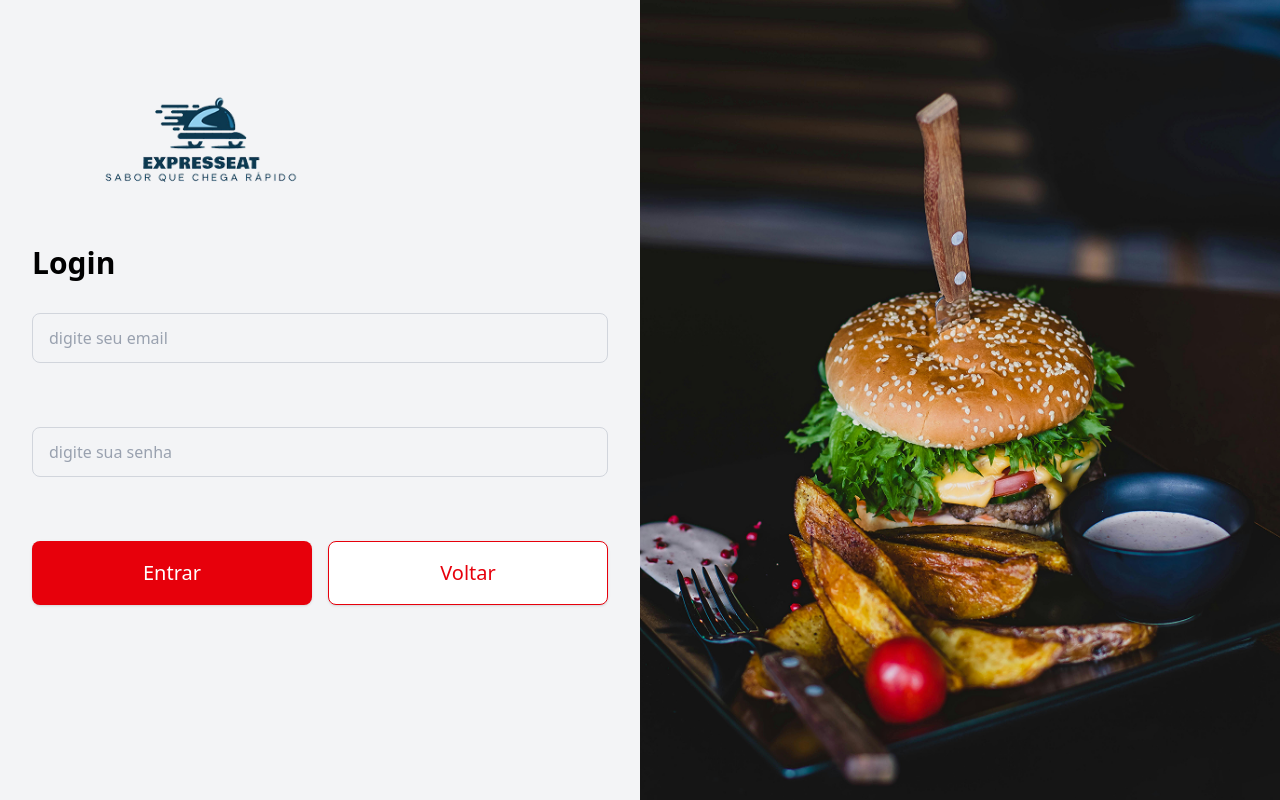
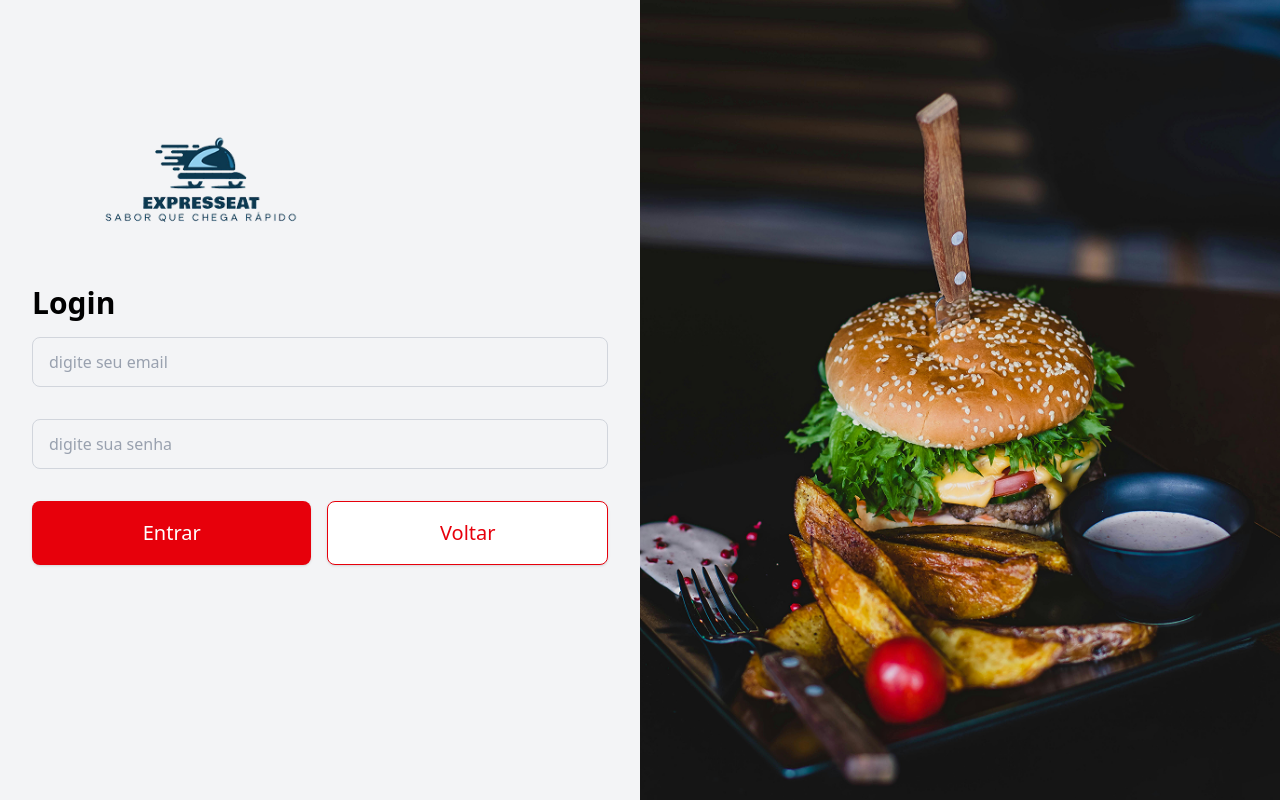
Before and after one commit to dxxiogo/pw2-project, a React (Vite) app: page /login in a window 1280 px wide. Built offline with nearby package versions, Linux system fonts and the light colour scheme.

Commit message:
ajeitando rotas do front end  e adcionando integração com o json-serve no login

```diff
--- /dev/null
+++ b/db.json
@@ -0,0 +1,98 @@
+{
+  "users": [
+    {
+      "id": 1,
+      "email": "teste@teste.com",
+      "password": "123456",
+      "name": "João",
+      "address": {
+        "lat": -23.55052,
+        "lng": -46.633308
+      }
+    },
+    {
+      "id": 2,
+      "email": "admin@teste.com",
+      "password": "admin",
+      "name": "Maria",
+      "address": {
+        "lat": -23.561684,
+        "lng": -46.655981
+      }
+    }
+  ],
+
+  "restaurants": [
+    {
+      "id": 1,
+      "name": "Mansão Restaurante",
+      "address": {
+        "lat": -23.559616,
+        "lng": -46.658693
+      },
+      "rating":"3.5",
+      "email":"mansaores@gmail.com",
+      "password":"123456",
+      "image": "/assets/pizza.jpeg",
+      "items":[1,2]
+    },
+    {
+      "id": 2,
+      "name": "Hamburgueria da Maria",
+      "address": {
+        "lat": -23.5629,
+        "lng": -46.6395
+      },
+      "rating":"4",
+      "email":"hamburguerMaria@gmail.com",
+      "password":"123456",
+      "image": "/assets/hamburguer.png",
+      "items":[3,4]
+    }
+  ],
+
+  "items": [
+    {
+      "id": 1,
+      "restaurantId": 1,
+      "name": "Pizza de Mussarela",
+      "price": 35.0,
+      "image": "/assets/pizza.jpeg"
+    },
+    {
+      "id": 2,
+      "restaurantId": 1,
+      "name": "Panqueca",
+      "price": 40.0,
+      "image": "/assets/panqueca.png"
+    },
+    {
+      "id": 3,
+      "restaurantId": 2,
+      "name": "X-Burger",
+      "price": 25.0,
+      "image": "/assets/hamburguer.png"
+    },
+    {
+      "id": 4,
+      "restaurantId": 2,
+      "name": "X-Salada",
+      "price": 28.0,
+      "image": "/assets/hamburguer.png"
+    }
+  ],
+
+  "orders": [
+    {
+      "id": 1,
+      "userId": 1,
+      "restaurantId": 2,
+      "items": [3],
+      "status": "pending",
+      "address": {
+        "lat": -23.55052,
+        "lng": -46.633308
+      }
+    }
+  ]
+}
--- a/package.json
+++ b/package.json
@@ -12,6 +12,7 @@
   },
   "dependencies": {
     "@tailwindcss/vite": "^4.1.12",
+    "json-server": "^1.0.0-beta.3",
     "lucide-react": "^0.540.0",
     "react": "^19.1.1",
     "react-dom": "^19.1.1",
--- a/src/pages/Login.tsx
+++ b/src/pages/Login.tsx
@@ -1,9 +1,45 @@
-import { Link } from "react-router-dom";
+import { useState } from "react";
+import { useNavigate } from "react-router-dom";
 import FilledButton from "../components/filled-button.tsx";
 import PlaceholderInput from "../components/text-field.tsx";
 
+export default function Login() {
+  const [email, setEmail] = useState("");
+  const [password, setPassword] = useState("");
+  const [loading, setLoading] = useState(false);
+  const [errorMsg, setErrorMsg] = useState("");
+  const navigate = useNavigate();
 
-export default function Login() {
+  async function handleLogin(e: React.FormEvent) {
+  e.preventDefault();
+  setErrorMsg("");
+
+  if (!email || !password) {
+    setErrorMsg("Por favor, preencha email e senha.");
+    return;
+  }
+
+  setLoading(true);
+
+  try {
+    const res = await fetch(`http://localhost:3001/users?email=${email}&password=${password}`);
+    if (!res.ok) throw new Error("Falha na conexão com o servidor.");
+
+    const data = await res.json();
+
+    if (data.length > 0) {
+      localStorage.setItem("user", JSON.stringify(data[0]));
+      navigate("/home");
+    } else {
+      setErrorMsg("Email ou senha inválidos!");
+    }
+  } catch (error: any) {
+    setErrorMsg(error.message || "Erro desconhecido ao tentar logar.");
+  } finally {
+    setLoading(false);
+  }
+}
+
   return (
     <div className="flex min-h-screen bg-gray-100 items-center">
       <div className="flex flex-col justify-center items-start w-full md:w-1/2 px-8 mb-30">
@@ -14,32 +50,50 @@ export default function Login() {
           height={80}
           className="mb-8 mt-2 self-center mr-60"
         />
-        <h1 className="text-3xl font-bold mb-8 mt-4 w-full text-left max-w-xl">
+        <h1 className="text-3xl font-bold mb-4 mt-4 w-full text-left max-w-xl">
           Login
         </h1>
 
-        <PlaceholderInput placeholder="digite seu email" className="mb-8 w-full" />
-        <PlaceholderInput placeholder="digite sua senha" className="mb-8 w-full" />
+        <form onSubmit={handleLogin} className="w-full">
+          <PlaceholderInput
+            placeholder="digite seu email"
+            className="mb-4 w-full"
+            value={email}
+            onChange={(e) => setEmail(e.target.value)}
+          />
+          <PlaceholderInput
+            placeholder="digite sua senha"
+            className="mb-4 w-full"
+            value={password}
+            onChange={(e) => setPassword(e.target.value)}
+            type="password"
+          />
 
-        <div className="flex flex-row gap-4 w-full max-w-full">
-          <Link to="/home" className="w-100">
+          {errorMsg && (
+            <p className="text-red-600 mb-4">{errorMsg}</p>
+          )}
+
+          <div className="flex flex-row gap-4 w-full max-w-full">
             <FilledButton
+              type="submit"
               colorClass="bg-red-600 hover:bg-red-700 text-white"
               className="w-full h-16 text-xl cursor-pointer"
+              disabled={loading}
             >
-              Entrar
+              {loading ? "Entrando..." : "Entrar"}
             </FilledButton>
-          </Link>
-          <Link to="/" className="w-100">
+
             <FilledButton
               colorClass="bg-white hover:bg-red-700 text-red-600 border border-red-600 hover:text-white"
               className="w-full h-16 text-xl cursor-pointer"
+              onClick={() => navigate("/")}
             >
               Voltar
             </FilledButton>
-          </Link>
-        </div>
+          </div>
+        </form>
       </div>
+
       <div className="hidden md:flex w-1/2 h-screen">
         <img
           src="/assets/hamburguer.png"
--- a/src/routes/routes.tsx
+++ b/src/routes/routes.tsx
@@ -1,5 +1,4 @@
 // src/routes/AppRouter.tsx
-
 import Home from "@/pages/home/Home.tsx";
 import Item from "@/pages/item/Item.tsx";
 import Login from "@/pages/Login.tsx";
@@ -13,13 +12,13 @@ import WelcomePage from "@/pages/WelcomePage.tsx";
 import { JSX } from "react";
 import { BrowserRouter, Routes, Route, Navigate } from "react-router-dom";
 
-
+// hook para verificar autenticação
 const useAuth = () => {
   const user = localStorage.getItem("user");
-  return user;
+  return !!user; // true ou false
 };
 
-
+// componente de rota privada
 function PrivateRoute({ children }: { children: JSX.Element }) {
   const isAuth = useAuth();
   return isAuth ? children : <Navigate to="/login" replace />;
@@ -29,11 +28,15 @@ export default function AppRouter() {
   return (
     <BrowserRouter>
       <Routes>
-        <Route path="/" element={ useAuth() ? <Home/> : <WelcomePage /> } />
+        {/* Rota inicial sempre WelcomePage */}
+        <Route path="/" element={<WelcomePage />} />
+
+        {/* Autenticação */}
+        <Route path="/login" element={<Login />} />
         <Route path="/signup" element={<SignUp />} />
-        <Route path="/login" element={<Login />} />
         <Route path="/restaurant-registration" element={<RestaurantRegistration />} />
 
+        {/* Rotas privadas */}
         <Route
           path="/home"
           element={
@@ -58,7 +61,6 @@ export default function AppRouter() {
             </PrivateRoute>
           }
         />
-
         <Route
           path="/order"
           element={
@@ -84,7 +86,8 @@ export default function AppRouter() {
           }
         />
 
-        <Route path="*" element={<Navigate to="/" />} />
+        {/* Rota coringa */}
+        <Route path="*" element={<Navigate to="/" replace />} />
       </Routes>
     </BrowserRouter>
   );
```
Also changed, not shown: 1 other file (tests, documents, lock files or other folders).
